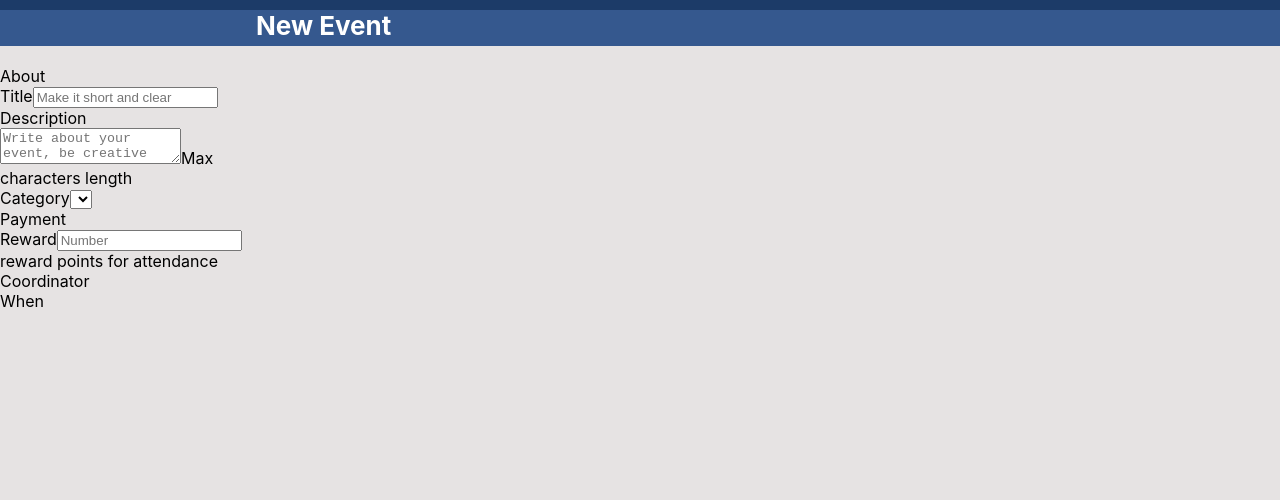
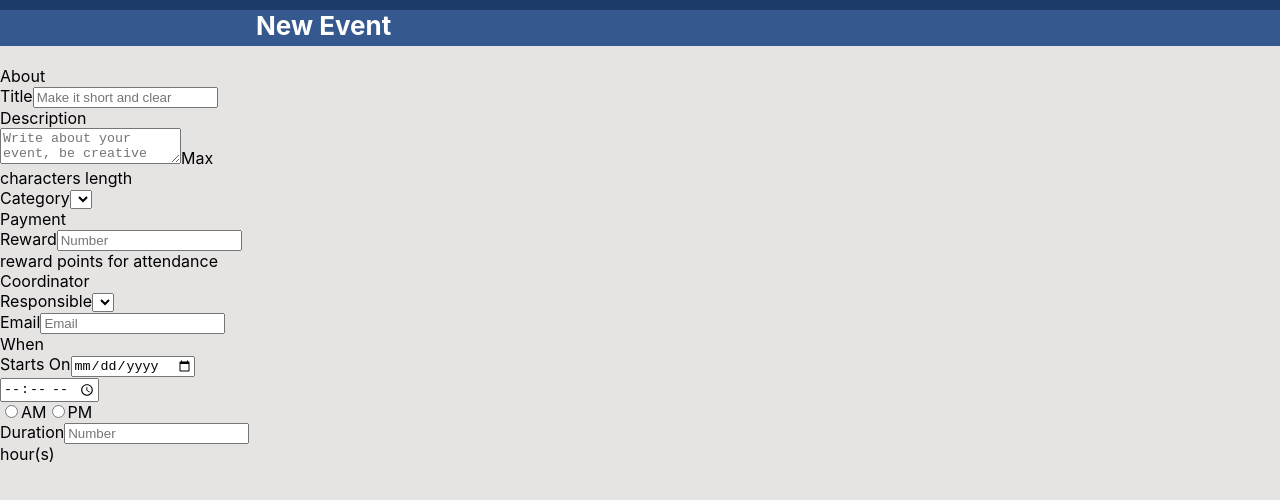
Before and after one commit to Denis-KS/event-creation, a React (Create React App) app: page /new-event in a window 1280 px wide. Shown: the top 500 px of the page. Built offline with nearby package versions, Linux system fonts and the light colour scheme.

Commit message:
adding remain form fields

```diff
--- a/src/components/CreateUpdateEvent/EventForm.tsx
+++ b/src/components/CreateUpdateEvent/EventForm.tsx
@@ -35,8 +35,30 @@ export const EventForm: React.FC<IEventFormProps> = ({ event, activities, coordi
                     <Text>reward points for attendance</Text>
                 </Box>
             </EventFormSection>
-            <EventFormSection title="Coordinator"></EventFormSection>
-            <EventFormSection title="When"></EventFormSection>
+            <EventFormSection title="Coordinator">
+                <Box>
+                    <label>Responsible<select data-testid="form-responsible" /></label>
+                </Box>
+                <Box>
+                    <label>Email<input data-testid="form-email" placeholder="Email" /></label>
+                </Box>
+            </EventFormSection>
+            <EventFormSection title="When">
+                <Box>
+                    <label>Starts On
+                        <input data-testid="form-date" type="date" />
+                        <input data-testid="form-time" type="time"></input>
+                        <Box data-testid="form-timePeriod">
+                            <label><input type="radio" />AM</label>
+                            <label><input type="radio" />PM</label>
+                        </Box>
+                    </label>
+                </Box>
+                <Box>
+                    <label>Duration<input data-testid="form-duration" placeholder="Number" /></label>
+                    <Text>hour(s)</Text>
+                </Box>
+            </EventFormSection>
         </Box>
     );
 };
```
Also changed, not shown: 1 other file (tests, documents, lock files or other folders).
